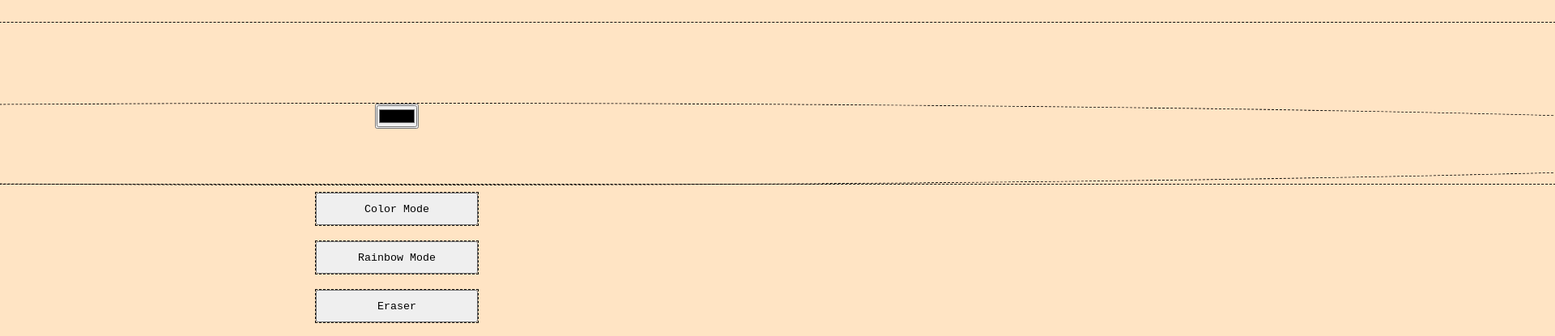
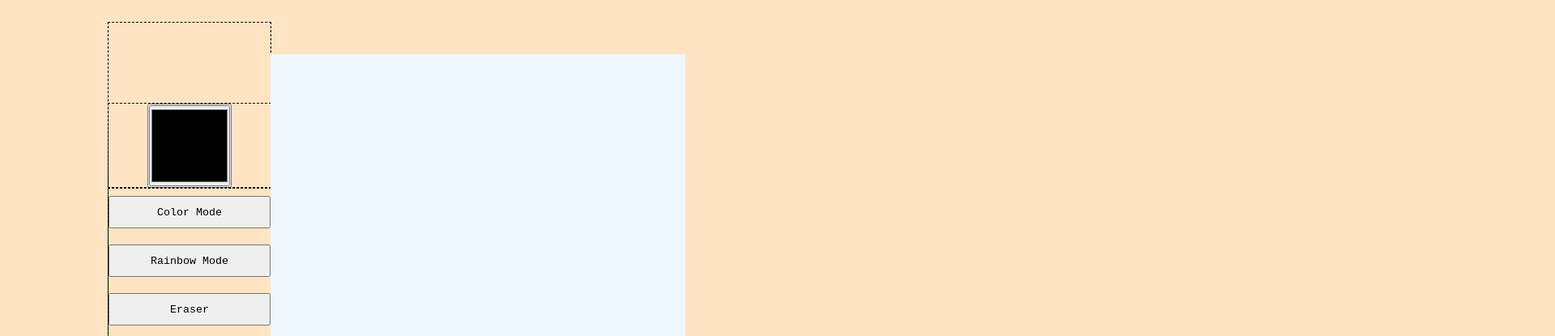
Before and after one commit to seojunchian/etch, a plain HTML site: page index.html in a window 1280 px wide. Shown: the part 157-572 px from the top of the page at 81% size, 1920 px wide, since content can reach past the window. Drawn offline with Linux system fonts and the light colour scheme.

Commit message:
second style changes made

```diff
--- a/style.css
+++ b/style.css
@@ -42,16 +42,15 @@ body{
     outline: 1px dashed black;
 }
 
-/* COLOR */
-.container > .options > .color{
-    border-radius: 50%;
-    width: 4000px;
+/* INPUT */
+.container > .options > .color > button > input{
+    width: 100px;
     height: 100px;
 }
 
 /* BUTTONS*/
 .container > .options > .buttons{
-
+    width: 200px;
 }
 
 /* RANGE */
@@ -62,7 +61,6 @@ body{
     width: 200px;
     height: 40px;
     margin: 10px 0;
-    outline: 1px dashed black;
 }
 
 /* SQUARE */
```
